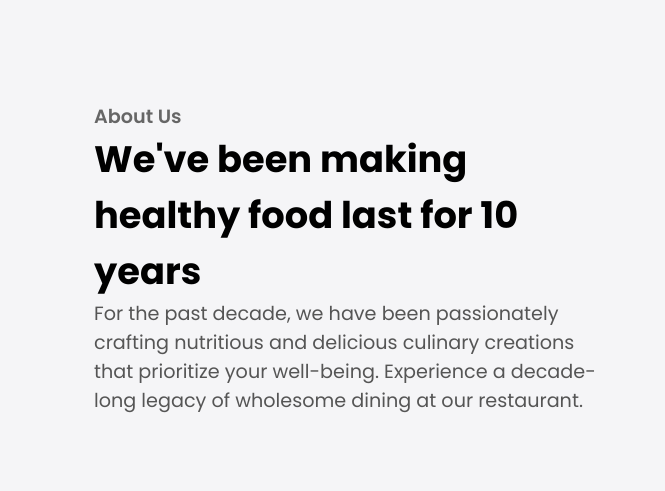
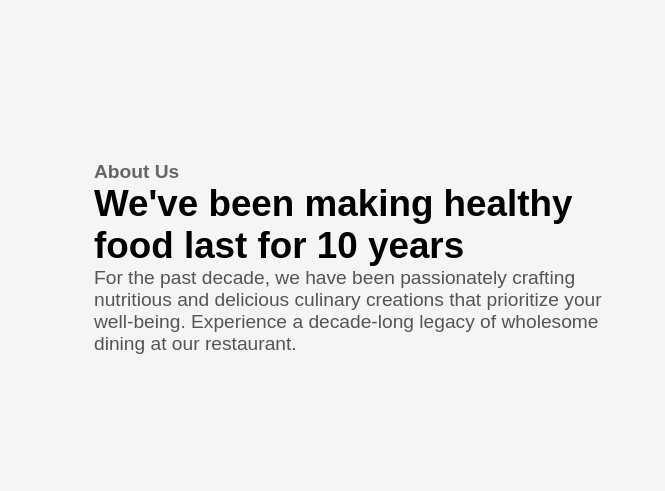
Before and after one commit to SujeetKumar11/Task1-Web-Dev-, a plain HTML site: page index.html in a window 1280 px wide. Shown: the part 422-913 px from the top of the page, 0-665 px from the left. Drawn offline with nearby package versions, Linux system fonts and the light colour scheme; grey boxes are pictures that could not be loaded; a script that the page names is missing.

Commit message:
Update style.css

```diff
--- a/style.css
+++ b/style.css
@@ -1,4 +1,3 @@
-@import url("https://fonts.googleapis.com/css2?family=Poppins:ital,wght@0,300;0,400;0,500;0,600;0,700;0,800;0,900;1,200;1,300;1,400;1,500;1,600;1,700;1,800;1,900&display=swap");
 *,
 *::after,
 *::before {
```
